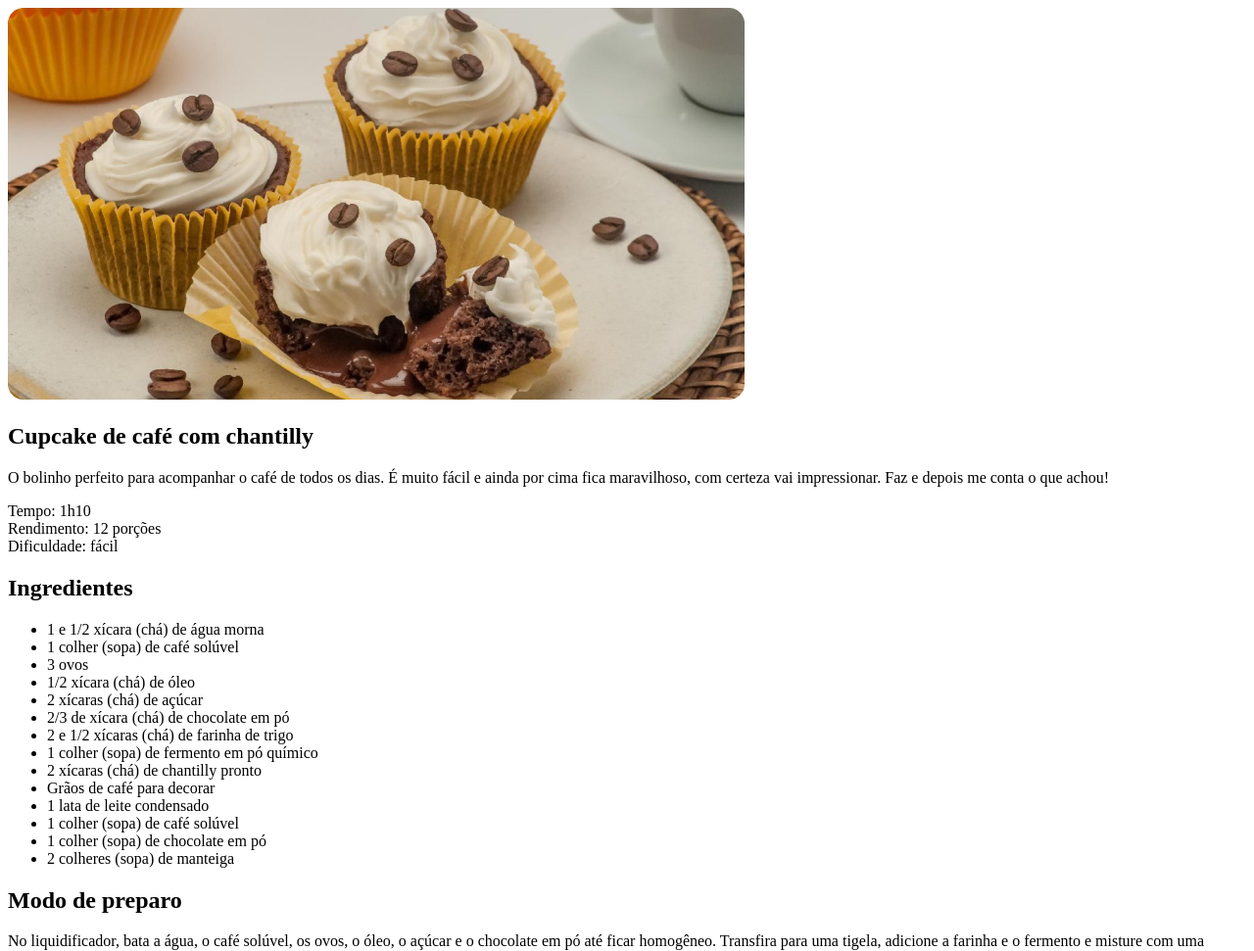
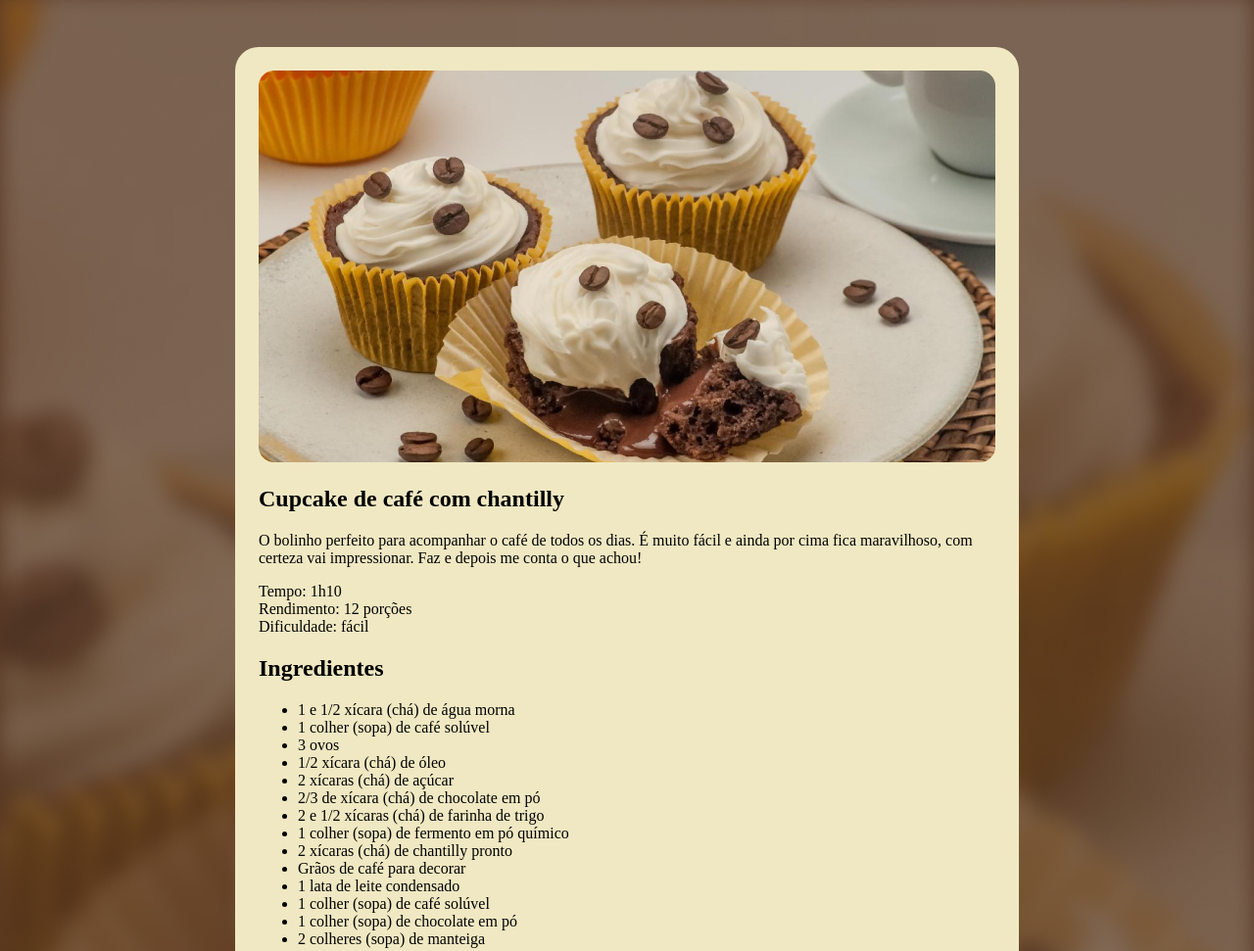
Before and after one commit to raphael-aciardi/Pagina-Receita-Curso, a plain HTML site: page index.html in a window 1280 px wide. Shown: the top 971 px of the page at 98% size. Drawn offline with Linux system fonts and the light colour scheme.

Commit message:
Modificando Background

```diff
--- a/style.css
+++ b/style.css
@@ -1,3 +1,21 @@
+:root{
+  --bg-color: #F0E8C2;
+}
+
 .main-image{
   border-radius: 16px;
 }
+
+body{
+  background-image: url(assets/bg-image.jpg);
+  background-size: cover;
+}
+
+#page{
+  box-sizing: border-box;
+  width: 800px;
+  padding: 24px;
+  background-color: var(--bg-color);
+  border-radius: 24px;
+  margin: 48px auto;
+}
```
Also changed, not shown: index.html (+1 -2 lines), assets/background.jpg (deleted), assets/bg-image.jpg (added).
